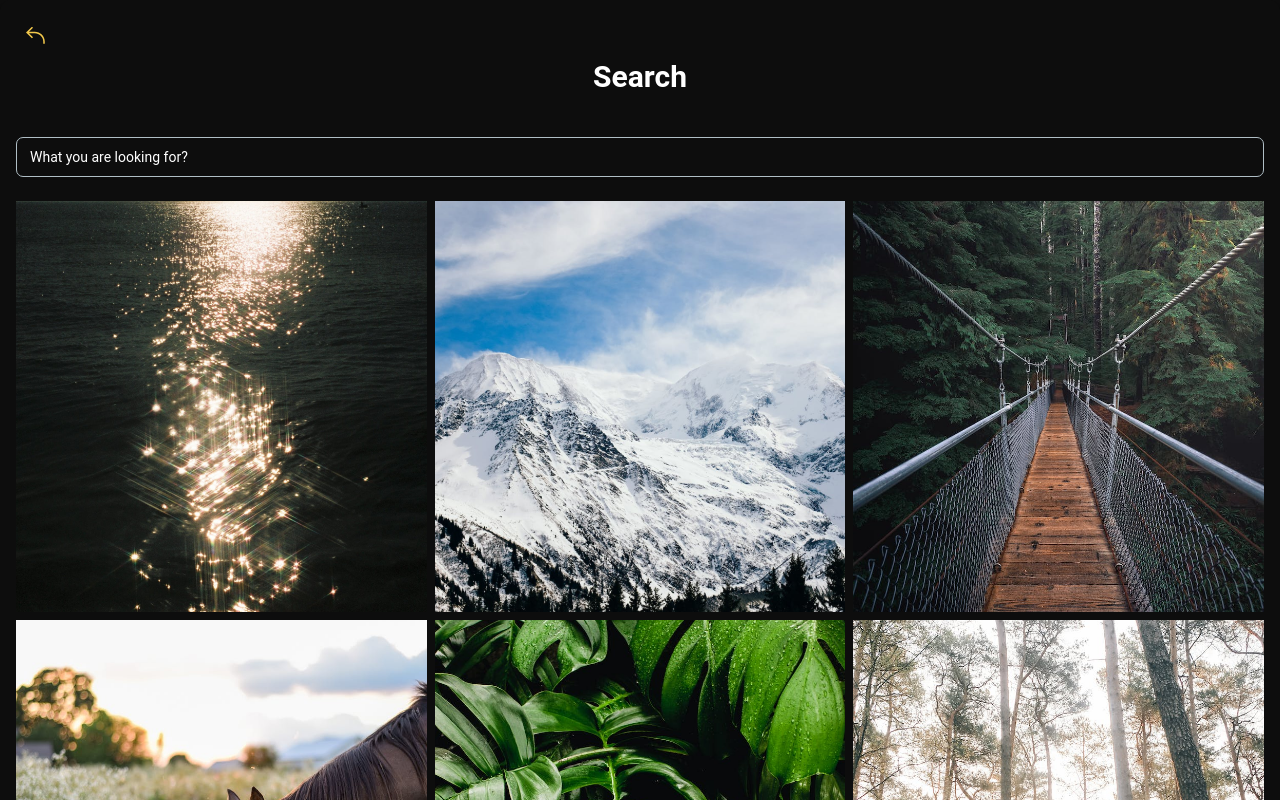
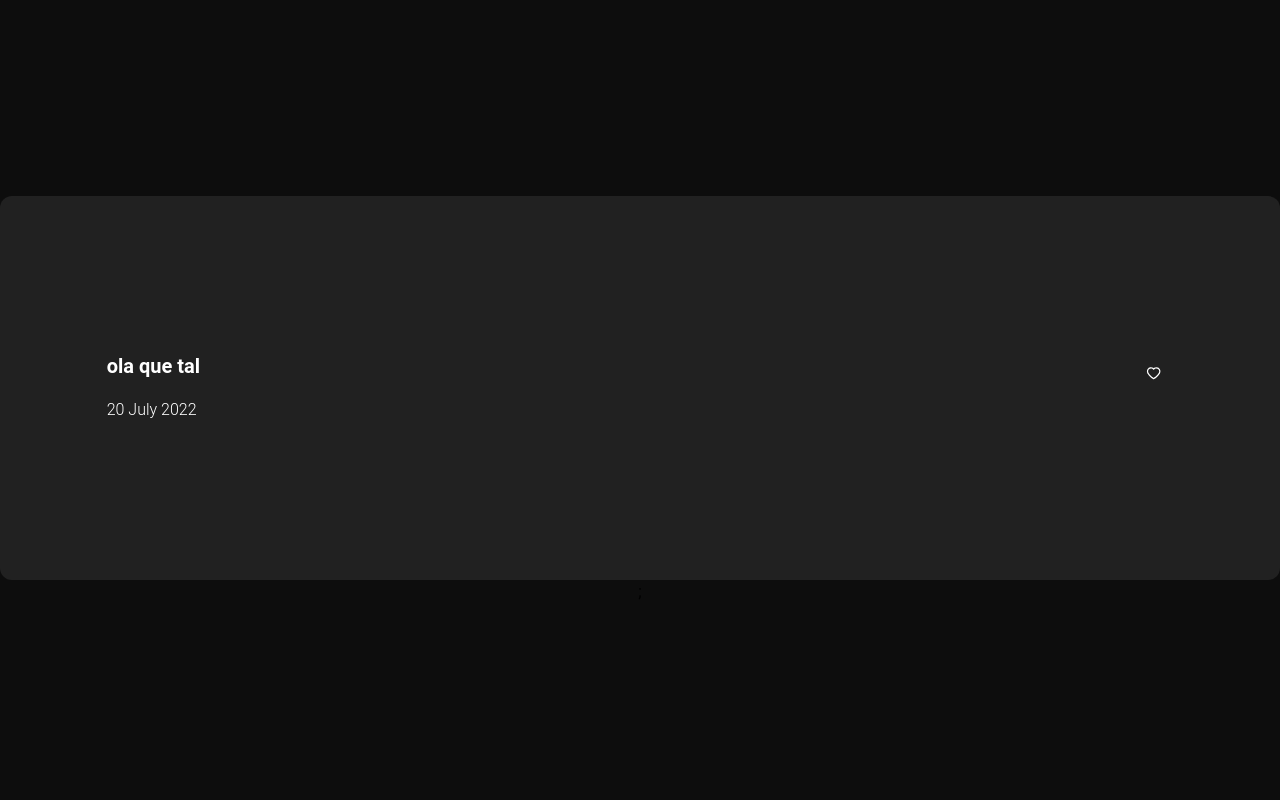
Before and after one commit to AliceLzz/wave-hi, a React (Create React App) app: page / in a window 1280 px wide. Shown: the top 800 px of the page. Built offline with nearby package versions, Linux system fonts and the light colour scheme.

Commit message:
create text component

```diff
--- a/src/App.js
+++ b/src/App.js
@@ -5,10 +5,11 @@ import { Profile } from "./components/Profile";
 import { Chat } from "./components/Chat";
 import { Conversation } from "./components/Conversation";
 import { Search } from "./components/Search";
+import {Text} from "./components/Text";
 function App() {
     return (
         <div className="bg-dark-100 min-h-screen flex flex-col justify-center items-center">
-            <Search />;
+            <Text text="ola que tal"/>;
         </div>
     );
 }
--- /dev/null
+++ b/src/components/Text.jsx
@@ -0,0 +1,25 @@
+import { IconButton, Typography } from "@material-tailwind/react";
+import { AiOutlineHeart} from "react-icons/ai"
+
+export function Text({text}) {
+  return (
+    <div className="relative h-96 w-full bg-gray-900 rounded-xl">
+
+      <div className="absolute w-10/12 flex left-2/4 justify-between -translate-x-2/4 top-2/4 -translate-y-2/4 ">
+        <div>
+
+          <Typography variant="h5" className="text-light-100">
+            {text}
+          </Typography>
+          <Typography color="gray" className="text-light-100 mt-4">
+            20 July 2022
+          </Typography>
+
+        </div>
+        <IconButton variant="text" color="white">
+            <AiOutlineHeart className="h-4 w-4" />
+        </IconButton>
+      </div>
+    </div>
+  );
+}
```
